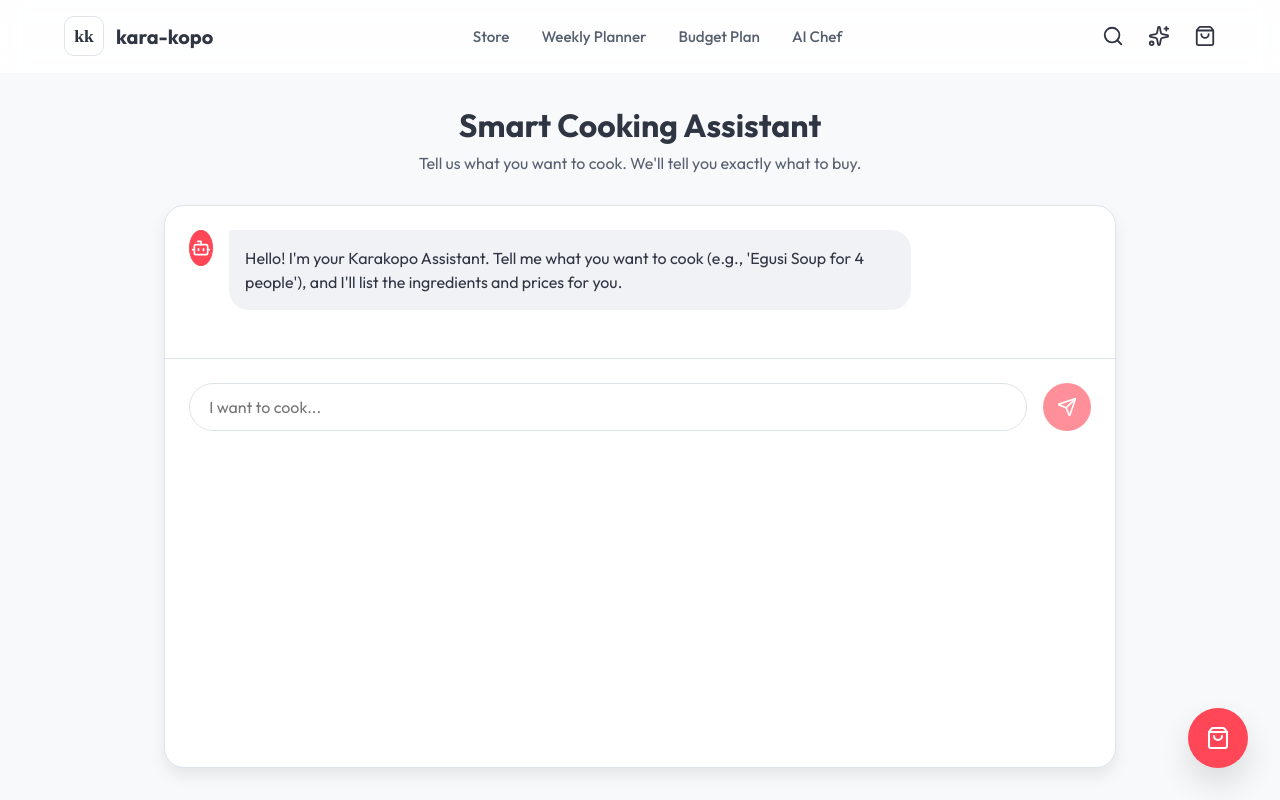
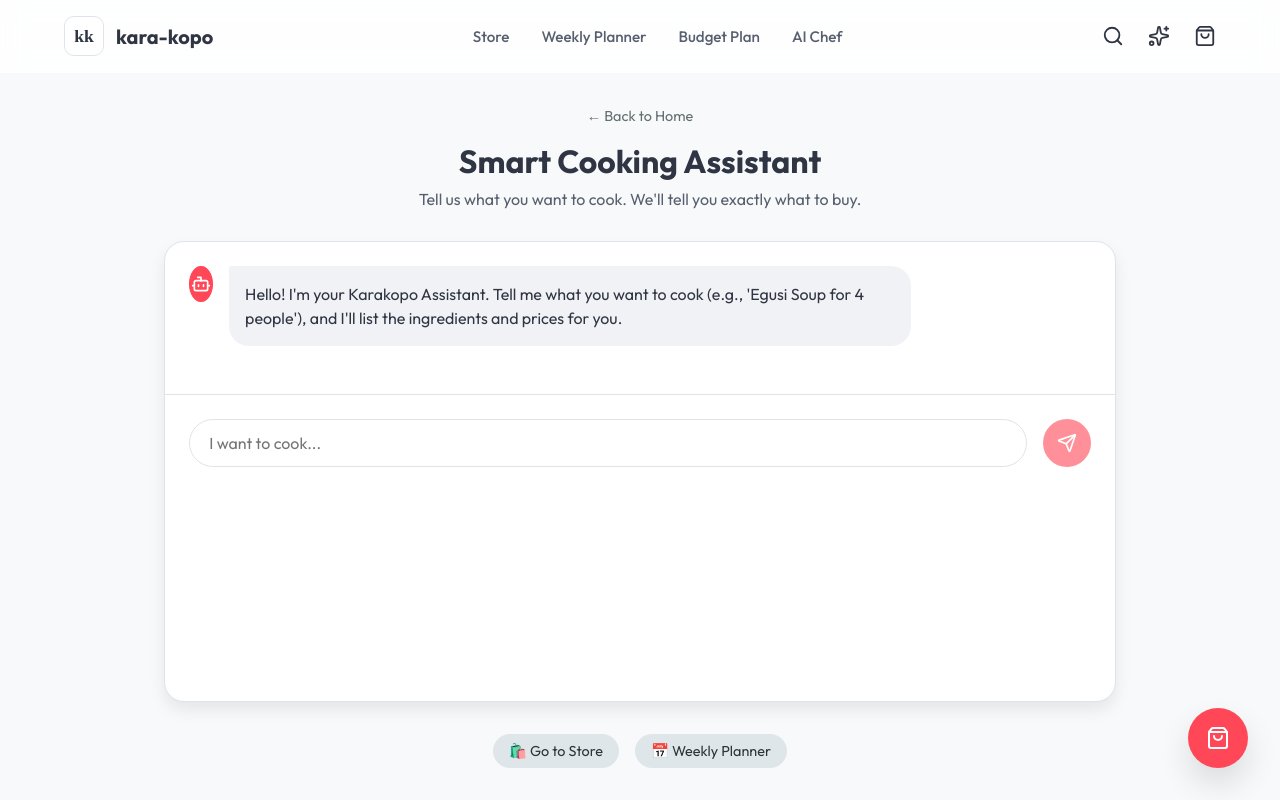
Before and after one commit to dynamikcodez/karakopo, a Next.js app: page /assistant in a window 1280 px wide. Built offline with nearby package versions, Linux system fonts and the light colour scheme.

Commit message:
Improve Assistant page navigation and API fallback

```diff
--- a/src/app/api/assist/route.js
+++ b/src/app/api/assist/route.js
@@ -57,9 +57,13 @@ export async function POST(request) {
             });
         }
 
-        // 3. Generic Failure
+        // 3. Generic Failure / Smart Fallback
+        const categories = [...new Set(mealsData.flatMap(m => m.ingredients).map(() => "Rice, Grains, Soups"))]; // Simplified logic for demo
+        // Better: just list some popular known categories/meals
+        const popularMeals = mealsData.slice(0, 3).map(m => m.name).join(", ");
+
         return NextResponse.json({
-            message: `I couldn't find "${query}" in our meal database yet. Try "Rice", "Beans", or "Yam".`
+            message: `I couldn't find a specific recipe for "${query}". \n\nHowever, you might be interested in our popular meals: ${popularMeals}. \n\nOr try asking about "Rice", "Stew", or "Soup"!`
         });
 
     } catch (e) {
--- a/src/app/assistant/page.js
+++ b/src/app/assistant/page.js
@@ -8,6 +8,9 @@ export default function AssistantPage() {
             <Navbar />
             <div className={styles.container}>
                 <div className={styles.header}>
+                    <div style={{ marginBottom: '1rem' }}>
+                        <a href="/" style={{ textDecoration: 'none', color: '#636e72', fontSize: '0.9rem' }}>← Back to Home</a>
+                    </div>
                     <h1 className={styles.title}>Smart Cooking Assistant</h1>
                     <p className={styles.subtitle}>
                         Tell us what you want to cook. We'll tell you exactly what to buy.
@@ -17,6 +20,11 @@ export default function AssistantPage() {
                 <div className={styles.chatContainer}>
                     <CookingAssistant />
                 </div>
+
+                <div style={{ marginTop: '2rem', display: 'flex', gap: '1rem', justifyContent: 'center', flexWrap: 'wrap' }}>
+                    <a href="/store" className={styles.quickLink} style={{ background: '#dfe6e9', padding: '0.5rem 1rem', borderRadius: '20px', textDecoration: 'none', color: '#2d3436', fontSize: '0.9rem' }}>🛍️ Go to Store</a>
+                    <a href="/planner" className={styles.quickLink} style={{ background: '#dfe6e9', padding: '0.5rem 1rem', borderRadius: '20px', textDecoration: 'none', color: '#2d3436', fontSize: '0.9rem' }}>📅 Weekly Planner</a>
+                </div>
             </div>
         </main>
     );
```
